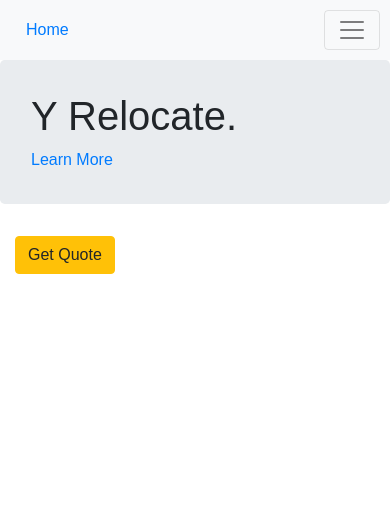
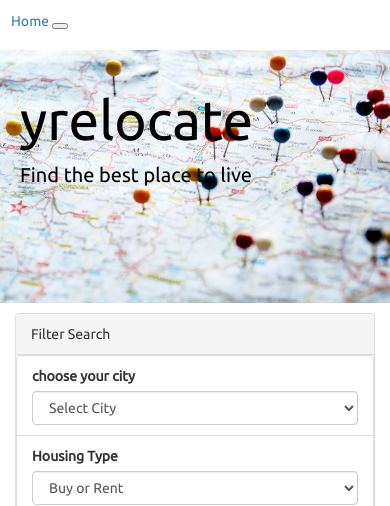
Before and after one commit to JoeDReynolds/yrelocate_2, a Flask app: page / in a window 390 px wide. Shown: the top 506 px of the page. Run offline with Flask 2, Linux system fonts and the light colour scheme; data that the repository does not hold is empty; some libraries are stand-ins or nearby versions.

Commit message:
Update after getting app pkg to run,  json issues in housing.

```diff
--- a/app/__init__.py
+++ b/app/__init__.py
@@ -3,7 +3,9 @@ import os
 
 app = Flask(__name__)
 
-app.config["MONGO_URI"] = "mongodb://localhost:27017/yrelocate_db"
+app.config["MONGO_URI"] = 'mongodb://joe_reynolds:op3nupd4n@ds155903.mlab.com:55903/heroku_j29mjxk2'
+
+# "mongodb://localhost:27017/yrelocate_db"
 
 # Set base directory ##################################################
 app.config['basedir'] = os.path.abspath(os.path.dirname(__file__))
@@ -12,5 +14,5 @@ from flask_pymongo import PyMongo
 # store the PyMongo/MongoDBB client object in the flask app.config
 app.config['pymongo_db'] = PyMongo(app)
 
-from app import routes, retrieve_population_data
+from app import routes, models   # retrieve_population_data
 # import app
--- a/app/init_db.py
+++ b/app/init_db.py
@@ -2,5 +2,5 @@
     init_db
 
         Database maintenance script.
-
+        Task to be done -- using pre-built db.s
 """
--- a/app/routes.py
+++ b/app/routes.py
@@ -1,41 +1,160 @@
+
+# import os
+# from flask import Flask, jsonify, render_template, url_for
+# import json
+# from bson import json_util
+# from bson.json_util import dumps
+# from flask_pymongo import PyMongo
+
 from flask import Flask, jsonify, render_template, url_for
 import json
 from bson import json_util
-# import flask   # import Flask, render_template
-# # from bson.json_util import dumps
+import pandas as pd
 
-# from app import app, retrieve_population_data
-from app import app  # , retrieve_population_data
+# import app
+from app import app
+# from app import retrieve_population_data
+from app import models
 
-# ########################################################################
+# from models import retrive_population_data, insert_population_data,retrive_housing_data,retrive_elementary_data,retrive_highschool_data,retrive_middleschool_data
+
+##############################################################################
+
+# app = Flask(__name__)
+
+# app.config["MONGO_URI"] = "mongodb://joe_reynolds:op3nupd4n@ds155903.mlab.com:55903/heroku_j29mjxk2"
+
+mongo = app.config['pymongo_db']
 
 
+print('from routes.py')
 
-# Define routes ###############################################################
+##### Define routes #####################################################################
 @app.route("/")
-@app.route('/index.html')
 def index():
-    return render_template('index.html')
+    return render_template("index.html")
 
-
-@app.route('/population')
+@app.route("/population")
 def population():
     print("---------------population-----------------")
-    # Get the Data from mongodb
-    projects = retrieve_population_data()
+    # Get the Data from MongoDc
+    projects = models.retrive_population_data(mongo)
     json_projects = []
     for project in projects:
         json_projects.append(project)
     json_projects = json.dumps(json_projects, default=json_util.default)
     return json_projects
-    # return 'More to come!! - Population dump!'
 
-# ###########################################################################
-# ###########################################################################
 
+@app.route("/housing")
+def housing():
+    print("---------------housing-----------------")
+    # Get the Data from MongoDc
+    housedata = models.retrive_housing_data(mongo)
+    json_housing = []
+    df=pd.DataFrame(list(housedata))
+    df1=pd.DataFrame()
+    # replace null value for rent housing to 1100 $
+    df1[["AveRentPrice", "coordinates","ZipCode","AveHomePrice" ,"display_name" ] ]=df[["AveRentPrice", "coordinates","ZipCode","AveHomePrice" ,"display_name" ]]
+    df1["AveRentPrice"].fillna(1000, inplace = True)
+    # df1=df1.dropna()
+    json_housing=df1.T.to_dict().values()
+    json_housing = json.dumps( json_housing, default=json_util.default)
+    print(json_housing)
+    return  json_housing
+
+
+@app.route("/elementary")
+def school():
+    print("---------------elementary-----------------")
+    # Get the Data from MongoDc
+    schooldata = models.retrive_elementary_data(mongo)
+    json_elementary = []
+    ele_df=pd.DataFrame(list(schooldata))
+    elementary_df=pd.DataFrame()
+    elementary_df[["ZipCode","coordinates","display_name","state_Rank","reginal_rank"]] = ele_df[["ZipCode","coordinates","display_name","state_Rank","reginal_rank"]]
+    elementary_df=elementary_df.dropna()
+    json_elementary=elementary_df.T.to_dict().values()
+    json_elementary = json.dumps( json_elementary, default=json_util.default)
+    return  json_elementary
+
+    # ********
+@app.route("/highschool")
+def highschool():
+    print("---------------highschool-----------------")
+    # Get the Data from MongoDc
+    highschooldata = models.retrive_highschool_data(mongo)
+    json_highschool= []
+    high_df=pd.DataFrame(list(highschooldata))
+    highschool_df=pd.DataFrame()
+    highschool_df[["ZipCode","coordinates","display_name","state_Rank","reginal_rank"]] = high_df[["ZipCode","coordinates","display_name","state_Rank","reginal_rank"]]
+    highschool_df=highschool_df.dropna()
+    json_highschool=highschool_df.T.to_dict().values()
+    json_highschool = json.dumps( json_highschool, default=json_util.default)
+    return  json_highschool
+
+# ******
+@app.route("/middleschool")
+def middleschool():
+    print("---------------middleschool-----------------")
+    # Get the Data from MongoDc
+    midschooldata = models.retrive_middleschool_data(mongo)
+    json_midschool= []
+    mid_df=pd.DataFrame(list(midschooldata))
+    midschool_df=pd.DataFrame()
+    midschool_df[["ZipCode","coordinates","display_name","state_Rank","reginal_rank"]] = mid_df[["ZipCode","coordinates","display_name","state_Rank","reginal_rank"]]
+    midschool_df=midschool_df.dropna()
+    json_midschool=midschool_df.T.to_dict().values()
+    json_midschool = json.dumps( json_midschool, default=json_util.default)
+    return  json_midschool
+
+
+################################################################################
+################################################################################
 if __name__ == '__main__':
     app.run(debug=True)
 
-# insert_population_data(mongo)
 
-from app import retrieve_population_data
+
+
+# from flask import Flask, jsonify, render_template, url_for
+# import json
+# from bson import json_util
+# # import flask   # import Flask, render_template
+# # # from bson.json_util import dumps
+
+# # from app import app, retrieve_population_data
+# from app import app  # , retrieve_population_data
+
+# # ########################################################################
+
+
+
+# # Define routes ###############################################################
+# @app.route("/")
+# @app.route('/index.html')
+# def index():
+#     return render_template('index.html')
+
+
+# @app.route('/population')
+# def population():
+#     print("---------------population-----------------")
+#     # Get the Data from mongodb
+#     projects = retrieve_population_data()
+#     json_projects = []
+#     for project in projects:
+#         json_projects.append(project)
+#     json_projects = json.dumps(json_projects, default=json_util.default)
+#     return json_projects
+#     # return 'More to come!! - Population dump!'
+
+# # ###########################################################################
+# # ###########################################################################
+
+# if __name__ == '__main__':
+#     app.run(debug=True)
+
+# # insert_population_data(mongo)
+
+# from app import retrieve_population_data
--- a/app/templates/base.html
+++ b/app/templates/base.html
@@ -1,57 +1,62 @@
 <!DOCTYPE html>
-<html lang="en" dir="ltr">
+<html>
+
 <head>
   <meta charset="utf-8">
-    <meta content="width=device-width, initial-scale=1.0, maximum-scale=1.0, user-scalable=0" name="viewport" />
-    <meta http-equiv="ScreenOrientation" content="autoRotate:disabled">
-    <meta http-equiv="X-UA-Compatible" content="IE=edge,chrome=1" />
-    <title>yRelocate</title>
 
-    <link rel="stylesheet" href="https://unpkg.com/leaflet@1.3.3/dist/leaflet.css"
-    integrity="sha512-Rksm5RenBEKSKFjgI3a41vrjkw4EVPlJ3+OiI65vTjIdo9brlAacEuKOiQ5OFh7cOI1bkDwLqdLw3Zg0cRJAAQ=="
+  <title> yrelocate </title>
+  <!-- Leaflet CSS & JS -->
+  <link rel="stylesheet" href="https://unpkg.com/leaflet@1.3.4/dist/leaflet.css"
+  integrity="sha512-puBpdR0798OZvTTbP4A8Ix/l+A4dHDD0DGqYW6RQ+9jxkRFclaxxQb/SJAWZfWAkuyeQUytO7+7N4QKrDh+drA=="
   crossorigin=""/>
-    <script src="https://unpkg.com/leaflet@1.3.3/dist/leaflet.js"
-    integrity="sha512-tAGcCfR4Sc5ZP5ZoVz0quoZDYX5aCtEm/eu1KhSLj2c9eFrylXZknQYmxUssFaVJKvvc0dJQixhGjG2yXWiV9Q=="
+  <script src="https://unpkg.com/leaflet@1.3.4/dist/leaflet.js"
+  integrity="sha512-nMMmRyTVoLYqjP9hrbed9S+FzjZHW5gY1TWCHA5ckwXZBadntCNs8kEqAWdrb9O7rxbCaA4lKTIWjDXZxflOcA=="
   crossorigin=""></script>
-    <script src="https://cdnjs.cloudflare.com/ajax/libs/d3/5.5.0/d3.js"></script>
 
-    <link rel="stylesheet" href="https://maxcdn.bootstrapcdn.com/bootstrap/4.0.0/css/bootstrap.min.css" integrity="sha384-Gn5384xqQ1aoWXA+058RXPxPg6fy4IWvTNh0E263XmFcJlSAwiGgFAW/dAiS6JXm" crossorigin="anonymous">
+  <script src="https://d3js.org/d3.v5.min.js"></script>
+
+  <!-- Marker Cluster JS & CSS -->
+
+  <meta name="viewport" content="width=device-width, initial-scale=1">
+  <link rel="stylesheet" href="https://maxcdn.bootstrapcdn.com/bootswatch/3.3.7/superhero/bootstrap.min.css">
+  <link href="https://fonts.googleapis.com/css?family=Ubuntu" rel="stylesheet">
   <link rel="stylesheet" href="{{ url_for('static', filename='css/styles.css') }}">
-    <!-- <script src="https://cdn.plot.ly/plotly-latest.min.js"></script> -->
+
+
 </head>
+
   <body>
 
+    <div class="wrapper">
+
         {% include "nav.html" %}
-    {% block navbar %} {%endblock%}
+        {% block navbar %}{%endblock%}
 
-
-    {% include "modal.html" %}
-    {% block modal %} {%endblock%}
-
-    <div class="jumbotron">
-        <div class="container">
-          <h1>Y Relocate.</h1>
-          <!-- <p>Rent from people in over 34,000 cities and 192 countries.</p> -->
-          <a href="#">Learn More</a>
-        </div>
+        <div class="hero text-left">
+          <h1 style="color:black">yrelocate</h1>
+          <p style="color:black">Find the best place to live </p>
         </div>
 
         {% block content %}
         {% endblock %}
 
+        <footer class="footer">
+            <span class="bottom">yrelocate</span>
+        </footer>
 
-    <footer class="footer">
-        <div class="footer-copyright text-center py-3">© 2018 Copyright:
-           <a href="https://mdbootstrap.com/bootstrap-tutorial/"> Coding Bootstrap 2017</a>
     </div>
-    </footer>
+
 
     <script src="https://code.jquery.com/jquery-3.2.1.slim.min.js" integrity="sha384-KJ3o2DKtIkvYIK3UENzmM7KCkRr/rE9/Qpg6aAZGJwFDMVNA/GpGFF93hXpG5KkN" crossorigin="anonymous"></script>
     <script src="https://cdnjs.cloudflare.com/ajax/libs/popper.js/1.12.9/umd/popper.min.js" integrity="sha384-ApNbgh9B+Y1QKtv3Rn7W3mgPxhU9K/ScQsAP7hUibX39j7fakFPskvXusvfa0b4Q" crossorigin="anonymous"></script>
     <script src="https://maxcdn.bootstrapcdn.com/bootstrap/4.0.0/js/bootstrap.min.js" integrity="sha384-JZR6Spejh4U02d8jOt6vLEHfe/JQGiRRSQQxSfFWpi1MquVdAyjUar5+76PVCmYl" crossorigin="anonymous"></script>
-      <!-- API key -->
+      <!-- API key  to acsees data-->
     <script type="text/javascript" src="{{url_for('static', filename='js/config.js')}}"></script>
-    <script type="text/javascript" src="{{url_for('static', filename='js/map.js')}}"></script>
+    <script type="text/javascript" src="{{url_for('static', filename='js/maps.js')}}"></script>
     <script type="text/javascript" src="{{url_for('static', filename='js/queue.js')}}"></script>
+    <script type="text/javascript" src="{{url_for('static', filename='js/photo.js')}}"></script>
+    <script type="text/javascript" src="{{url_for('static', filename='js/app.js')}}"></script>
+
   </body>
+
 </html>
--- a/app/templates/index.html
+++ b/app/templates/index.html
@@ -1,19 +1,56 @@
 {% extends "base.html" %}
 {% block content %}
 <div class="container">
-  <div class ="row">
-      <div class="col col-lg-2 col-md-2 col-sm-12">
-          <article class="description-content">
-         </article>
-         <button type="button" class="btn btn-warning" data-toggle="modal" data-target="#leadFormModal">Get Quote</button>
-       </div>
-      <div class="col col-lg-10, col-md-10 col-sm-12">
-            <div id="map"></div>
+  <div class="row">
+    <div class="col-md-2">
+      <aside class="filters">
+        <div class="panel panel-default">
+          <div class="panel-heading">Filter Search</div>
+          <div class="panel-body">
+            <form>
+              <div class="form-group">
+                <ul class="list-group" id="filters">
+                  <li class="filter list-group-item">
+                    <label>choose your city</label>
+                    <select class="form-control" id="searchby" onchange= "getData(this.value)"  >
+                      <option value="" selected disabled>Select City</option>
+                      <option value="Austin">Austin</option>
+                      <option value="Dallas">Dallas</option>
+                      <option value="Houston">Houston</option>
+                    </select>
+                  </li>
+                  <li class="filter list-group-item">
+                      <label>Housing Type</label>
+                      <select class="form-control" id="housesearch" onchange= "optionchenged(this.value)"  >
+                          <option value="" selected disabled>Buy or Rent</option>
+                          <option value="Buy">Buy</option>
+                          <option value="Rent">Rent</option>
+                        </select>
+                        <label for="price">Enter max price</label>
+                        <input class="form-control" id="price" type="text" placeholder="$">
+                        <br>
+                        <li class="filter list-group-item">
+                          <label>Choose your School</label>
+                          <select class="form-control" id="schoolby" onchange= "getschoolData(this.value)"  >
+                            <option value="" selected disabled>Select School</option>
+                            <option value="Middle">Middle School</option>
+                            <option value="Elementary">Elementary School </option>
+                            <option value="High">High School</option>
+                          </select>
+                        </li>
+                  </li>
+                </ul>
+              </div>
+              <button id="filter" type="button" class="btn btn-default" >Submit </button><br/>
+            </form>
+          </div>
+        </div>
+      </aside>
+    </div>
+    <div class="col-md-10">
+      <div id="map">
       </div>
+    </div>
   </div>
 </div>
-
-
-
-
 {% endblock %}
```
Also changed, not shown: app/app.py (added, +105 -0 lines), app/models.py (+95 -52 lines), requirements.txt (added, +17 -0 lines), 1 other file. Lines whose indentation alone changed are shown as unchanged.
